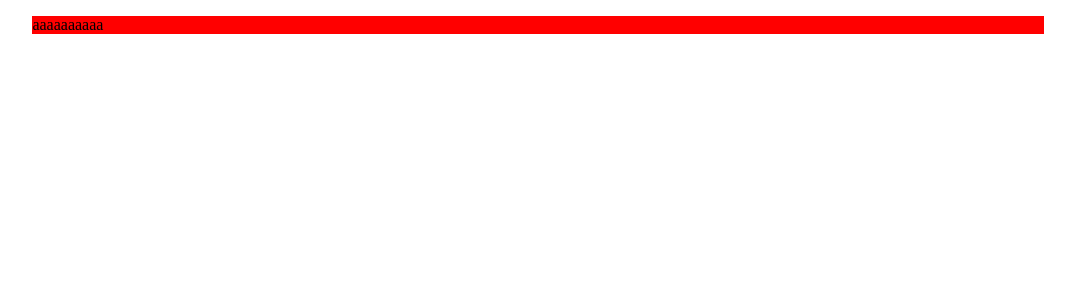
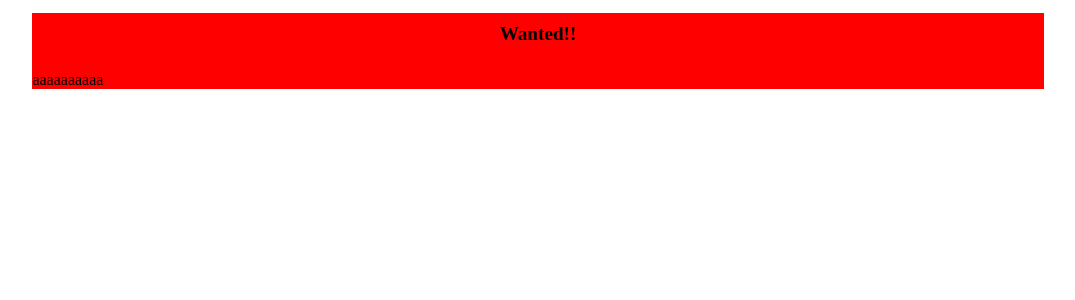
Before and after one commit to y-koh1203/new-wanted-client, a React app: page / in a window 1280 px wide. Shown: the top 300 px of the page, without its empty margins (102-1177 px from the left). Built offline with nearby package versions, Linux system fonts and the light colour scheme.

Commit message:
create: Headerコンポーネントを作成

```diff
--- /dev/null
+++ b/src/components/Header/Header.tsx
@@ -0,0 +1,22 @@
+import * as React from 'react';
+// import { render } from 'react-dom';
+import styled from 'styled-components';
+
+const Wrapper = styled.div`
+    width: 100%;
+    backgtround-color: blue;
+`;
+
+const Titile = styled.h1`
+    text-align: center;
+    font-size: 1.2rem;
+    padding: 1% 0;
+`;
+
+const Header = () => (
+    <Wrapper>
+        <Titile>Wanted!!</Titile>
+    </Wrapper>
+);
+
+export default Header;
--- a/src/components/Home.tsx
+++ b/src/components/Home.tsx
@@ -1,5 +1,6 @@
 import * as React from "react";
 import styled from 'styled-components';
+import Header from './Header/Header';
 
 const Wrapper = styled.div`
     width: 80%;
@@ -7,9 +8,9 @@ const Wrapper = styled.div`
     background-color: red;
 `;
 
-
 const Home = () => (
     <Wrapper>
+        <Header />
         <div>
             <p>aaaaaaaaaa</p>
         </div>
```
Also changed, not shown: public/dist/bundle.js, 1 other file (tests, documents, lock files or other folders).
